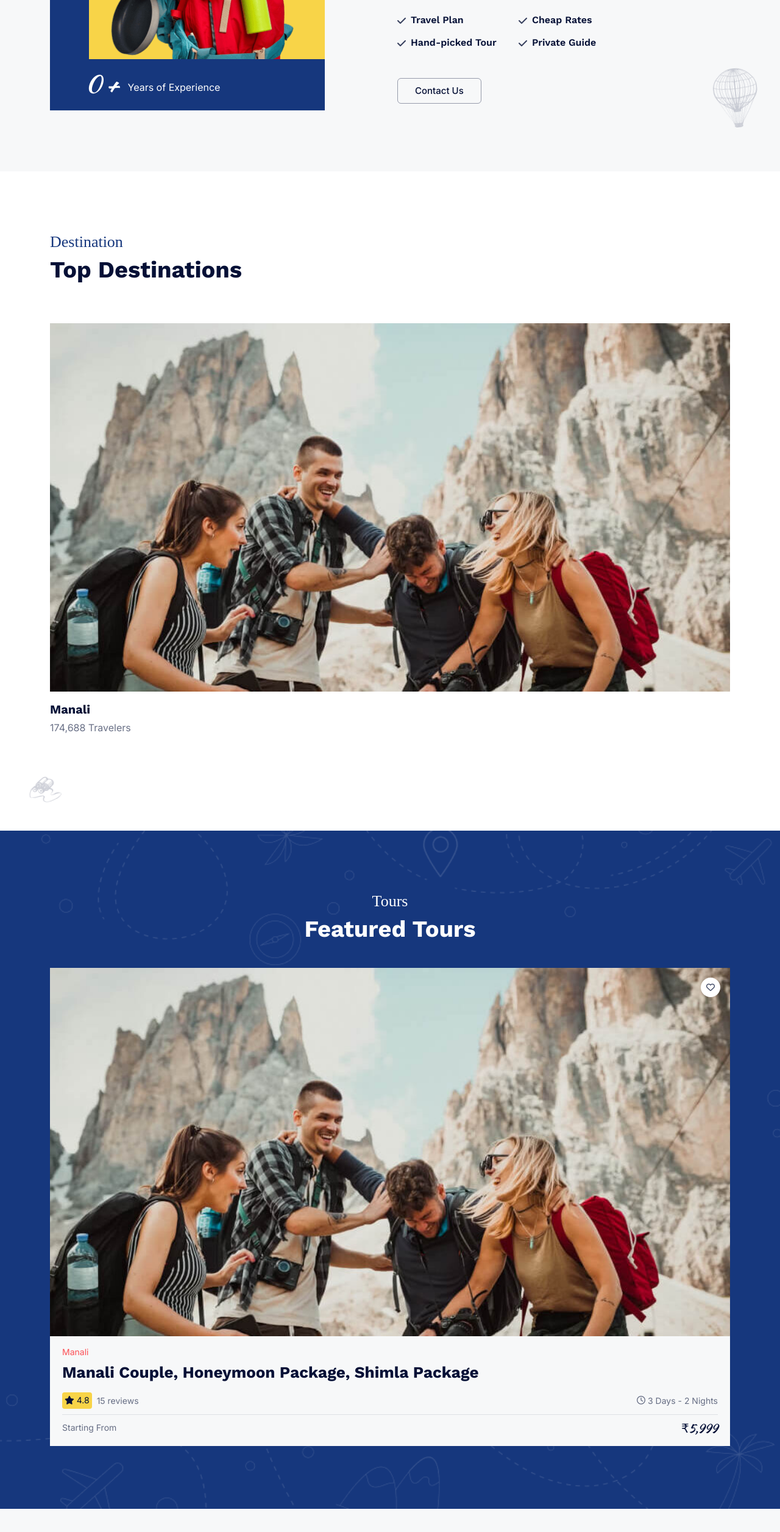
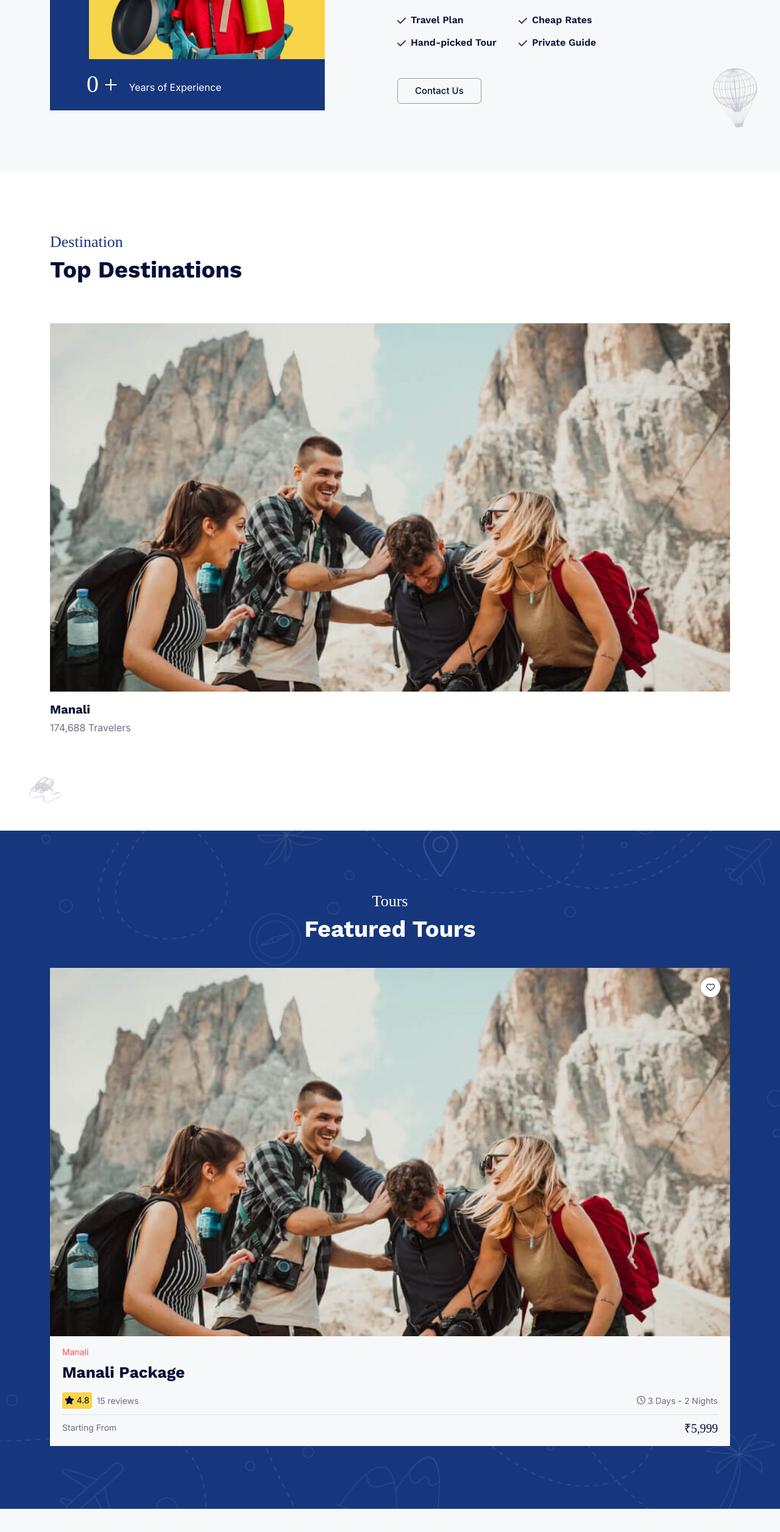
Before and after one commit to rudra3105/gta, a plain HTML site: page index.html in a window 1280 px wide. Shown: the part 1279-3791 px from the top of the page at 61% size. Drawn offline with nearby package versions, Linux system fonts and the light colour scheme; a script that the page names is missing.

Commit message:
Update index.html

```diff
--- a/index.html
+++ b/index.html
@@ -431,9 +431,9 @@
                         </div>
                         <div class="choos-us__experience-info">
                             <h6 class="experience d-inline-flex justify-content-center align-items-center counter-item">
-                                <span class="odometer d-inline-block" data-odometer-final="10">.</span
+                                <span class="odometer d-inline-block" data-odometer-final="10" style="font-family:'Times New Roman', Times, serif;">.</span
                   >
-                  <em>+</em>
+                  <em style="font-family:'Times New Roman', Times, serif;">+</em>
                 </h6>
                 Years of Experience
               </div>
@@ -601,7 +601,7 @@
                       <div class="slide-content">
                         <p class="tour-location">Manali</p>
                         <h4 class="tour-title">
-                          <a class='line-clamp-2' href=''>Manali Couple, Honeymoon Package, Shimla Package</a
+                          <a class='line-clamp-2' href=''>Manali Package</a
                           >
                         </h4>
                         <div class="featured-tours__meta">
@@ -618,7 +618,7 @@
                     </div>
                     <div class="pricing">
                         <p>Starting From</p>
-                        <span class="price">₹5,999</span>
+                        <span class="price" style="font-family:'Times New Roman', Times, serif;">₹5,999</span>
                     </div>
                 </div>
             </div>
@@ -651,7 +651,7 @@
                         </div>
                         <div class="pricing">
                           <p>Starting From</p>
-                          <span class="price">₹9,999</span>
+                          <span class="price" style="font-family:'Times New Roman', Times, serif;">₹9,999</span>
                         </div>
                       </div>
                     </div>
@@ -685,7 +685,7 @@
                         </div>
                         <div class="pricing">
                           <p>Starting From</p>
-                          <span class="price">₹14,999</span>
+                          <span class="price" style="font-family:'Times New Roman', Times, serif;">₹14,999</span>
                         </div>
                       </div>
                     </div>
```
